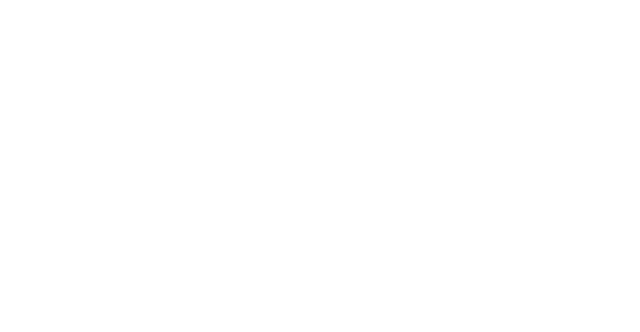
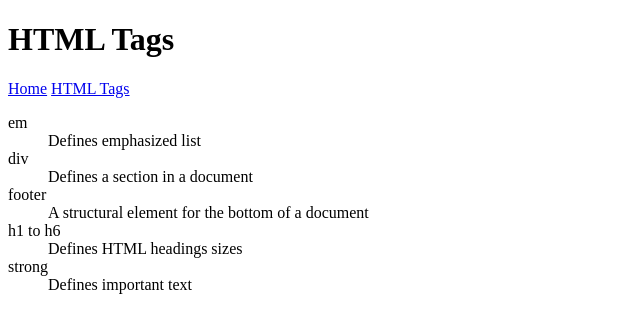
Before and after one commit to harr0760/harr0760.github.io, a plain HTML site: page html-assignment/notes.html in a window 1280 px wide. Shown: the whole page, without its empty margins (0-640 px from the left). Drawn offline with Linux system fonts and the light colour scheme.

Commit message:
Week 4 project final push

```diff
--- a/html-assignment/notes.html
+++ b/html-assignment/notes.html
@@ -7,5 +7,29 @@
 </head>
 <body>
 
+<h1>HTML Tags</h1>
+
+<a href="index.html">Home</a>
+<a href="notes.html">HTML Tags</a>
+
+<dl>
+
+    <dt>em</dt>
+    <dd>Defines emphasized list</dd>
+
+    <dt>div</dt>
+    <dd>Defines a section in a document</dd>
+
+    <dt>footer</dt>
+    <dd>A structural element for the bottom of a document</dd>
+
+    <dt>h1 to h6</dt>
+    <dd>Defines HTML headings sizes</dd>
+
+    <dt>strong</dt>
+    <dd>Defines important text</dd>
+
+</dl>
+
 </body>
 </html>
```
Also changed, not shown: html-assignment/index.html (+19 -4 lines), html-assignment/images/bestphoto.png (added).
